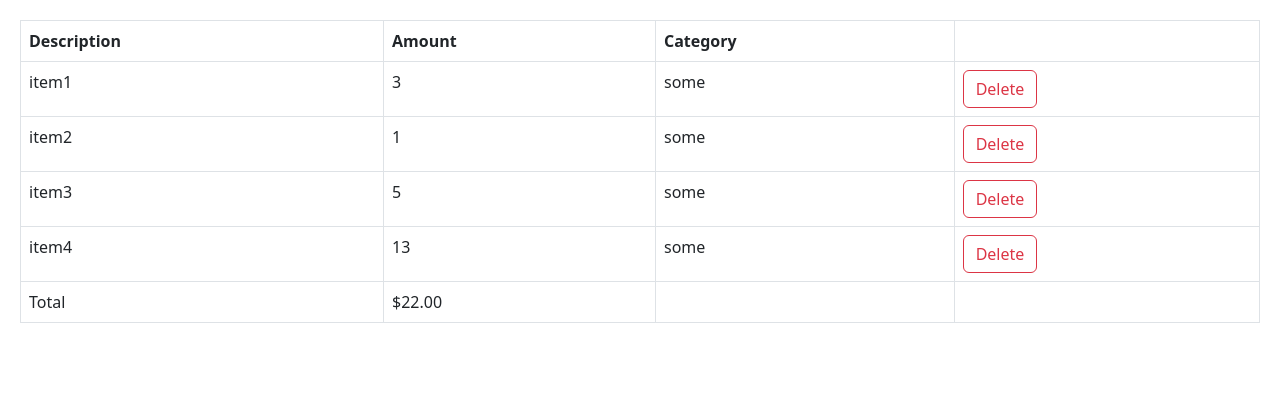
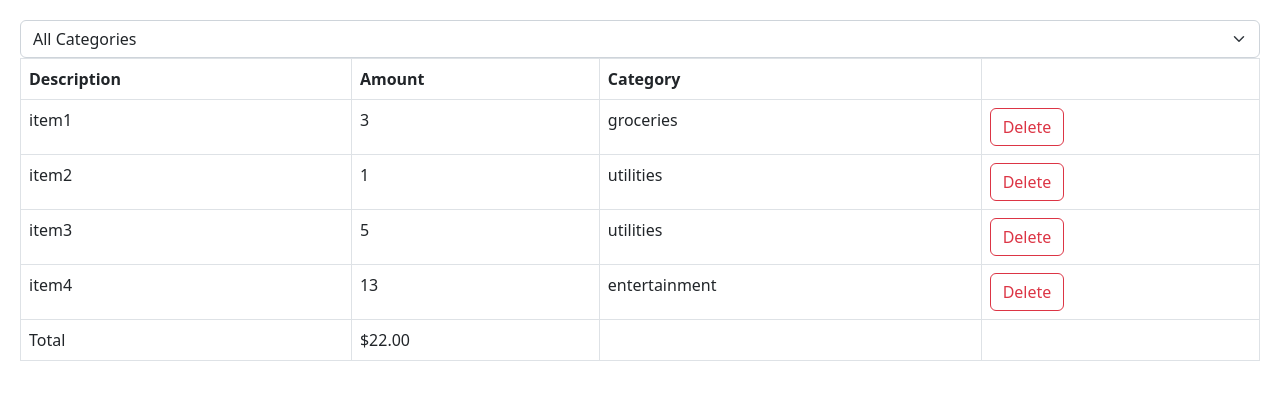
Before and after one commit to YashdeepN/react-ts-01, a React (Vite) app in the folder react-app/: page / in a window 1280 px wide. Shown: the top 400 px of the page. Built offline with nearby package versions, Linux system fonts and the light colour scheme.

Commit message:
Expense filter onSelect function

```diff
--- a/react-app/src/components/expense-tracker/components/ExpenseFilter.tsx
+++ b/react-app/src/components/expense-tracker/components/ExpenseFilter.tsx
@@ -1,13 +1,20 @@
 import React from "react";
 
-const ExpenseFilter = () => {
+interface Props {
+  onSelectCategory: (category: string) => void;
+}
+
+const ExpenseFilter = ({ onSelectCategory }: Props) => {
   return (
     <>
-      <select className="form-select">
-        <option value="">All Categories</option>
-        <option value="">Groceries</option>
-        <option value="">Utilities</option>
-        <option value="">Entertainment</option>
+      <select
+        className="form-select"
+        onChange={(event) => onSelectCategory(event.target.value)}
+      >
+        <option value="all">All Categories</option>
+        <option value="groceries">Groceries</option>
+        <option value="utilities">Utilities</option>
+        <option value="entertainment">Entertainment</option>
       </select>
     </>
   );
--- a/react-app/src/components/expense-tracker/components/MyApp.tsx
+++ b/react-app/src/components/expense-tracker/components/MyApp.tsx
@@ -1,17 +1,19 @@
 import React, { useState } from "react";
 import ExpenseList from "./ExpenseList";
+import ExpenseFilter from "./ExpenseFilter";
 
 const expenses = [
-  { id: 0, description: "item1", amount: 3, category: "some" },
-  { id: 1, description: "item2", amount: 1, category: "some" },
-  { id: 2, description: "item3", amount: 5, category: "some" },
-  { id: 3, description: "item4", amount: 13, category: "some" },
+  { id: 0, description: "item1", amount: 3, category: "groceries" },
+  { id: 1, description: "item2", amount: 1, category: "utilities" },
+  { id: 2, description: "item3", amount: 5, category: "utilities" },
+  { id: 3, description: "item4", amount: 13, category: "entertainment" },
 ];
 
 const MyApp = () => {
   const [exps, setExps] = useState(expenses);
   return (
     <>
+      <ExpenseFilter onSelectCategory={(val) => console.log(val)} />
       <ExpenseList
         expenses={exps}
         onDelete={(id) => setExps(exps.filter((exp) => exp.id !== id))}
```
